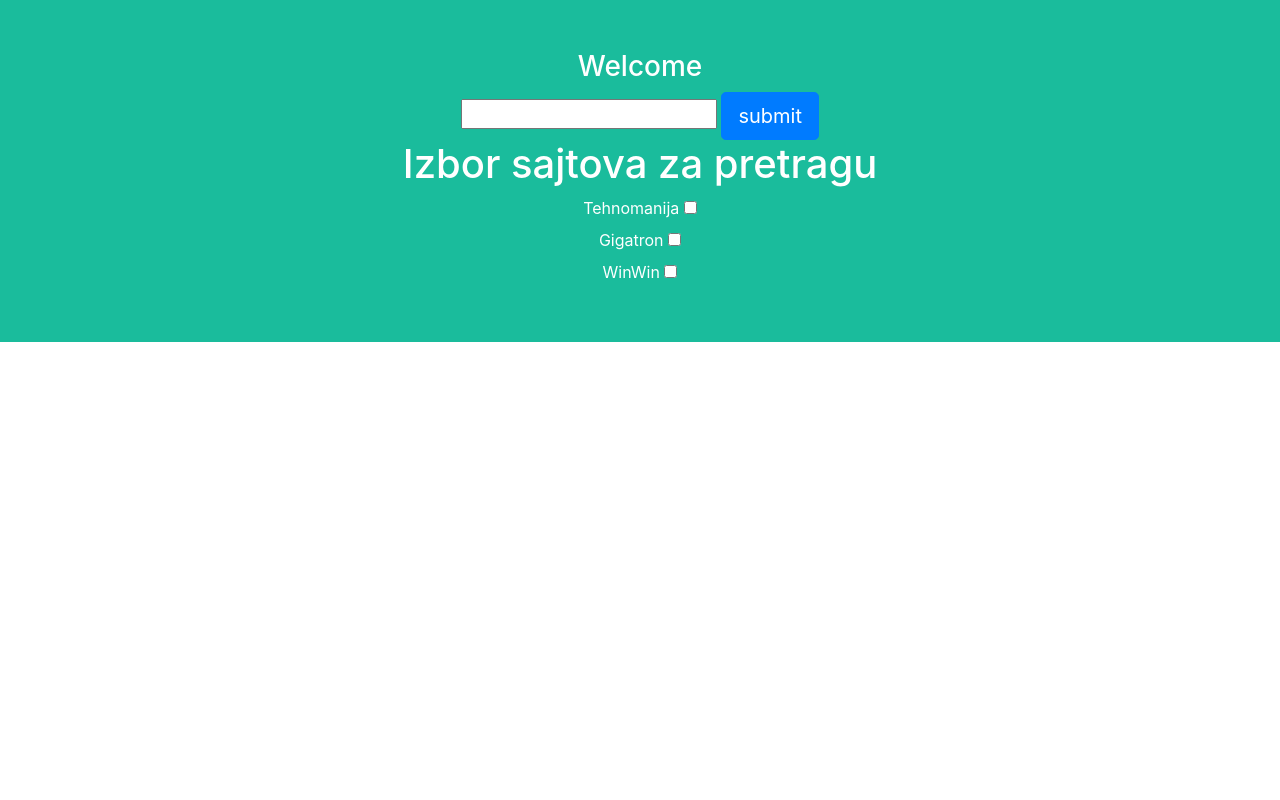
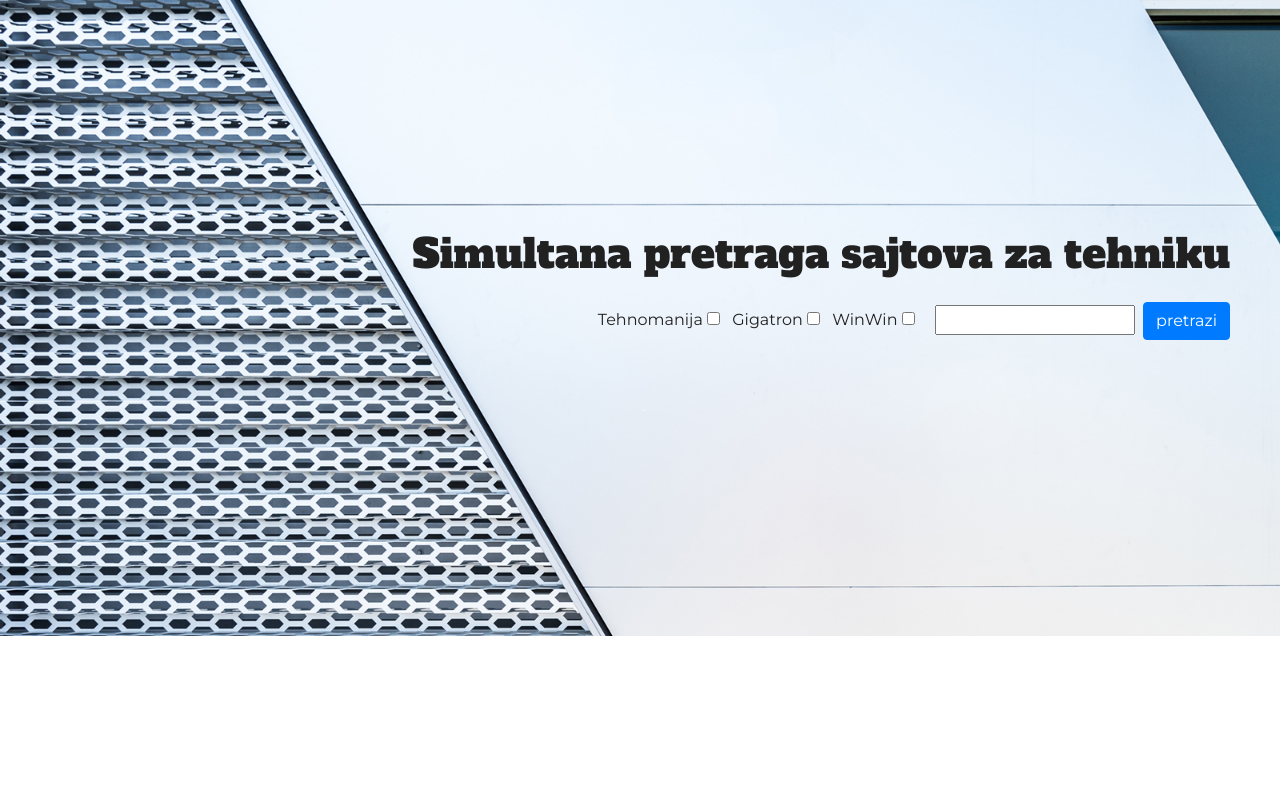
Before and after one commit to andrijaz/Tech-Search, a Flask app: page / in a window 1280 px wide. Run offline with Flask 2, Linux system fonts and the light colour scheme; some libraries are stand-ins or nearby versions.

Commit message:
doradjen izgled za templates

```diff
--- a/templates/welcome.html
+++ b/templates/welcome.html
@@ -4,16 +4,31 @@
 <head>
     <meta charset="UTF-8">
 	<meta name = "viewport" content = "width=device-width, initial-scale = 1">
-    <title>Welcome</title>
+    <title>Pretraga tehnike </title>
+	<link rel="stylesheet" href="https://fonts.googleapis.com/css?family=Alfa+Slab+One|Montserrat">
 	<link href="/static/bootstrap.min.css" rel="stylesheet" media="screen">
 	<script src="http://code.jquery.com/jquery-3.3.1.min.js" integrity="sha256-FgpCb/KJQlLNfOu91ta32o/NMZxltwRo8QtmkMRdAu8=" crossorigin="anonymous"></script>
 
 	<style>
+		body, html {
+			height: 100%;
+		}
+        .container-fluid {
+			position:relative;
+            background: url("static/img/center-bg.png") no-repeat center center;
+            -webkit-background-size: cover;
+            -moz-background-size: cover;
+            -o-background-size: cover;
+            background-size: cover;
+            padding-top: 230px;
+            padding-bottom: 280px;
+			padding-right: 50px;
+            color: #212121;
+			font-family: 'Montserrat', serif;
+	    }
+		.header-1{
+			font-family: 'Alfa Slab One',serif;
 
-	.container-fluid{
-            background-color: #1abc9c;
-            color: #ffffff;
-			padding: 50px 50px 50px 50px;
 		}
 
 
@@ -23,39 +38,38 @@
 
 <body>
 
-<div class = "container-fluid bg-1 text-center">
-    <h3> Welcome</h3>
+<div class = "container-fluid bg-1 text-right">
+    <h1 class = "header-1"> Simultana pretraga sajtova za tehniku </h1>
 
 	<form method="POST">
-		<input name="text">
-		<input type='submit' id='submit' class='btn btn-primary btn-lg' value='submit' onclick="alert_firme()">
-
-		<h1> Izbor sajtova za pretragu</h1>
-			<label class="container">Tehnomanija
+		<span class = "websites">
+		<label class = "mr-2">Tehnomanija
 			{%if 't' in izabrane%}
-  					<input type="checkbox" checked="checked" name="tehnomanija">
+			<input type="checkbox" checked="checked" name="tehnomanija" class = "checkbox">
 			{% else %}
 			<input type="checkbox"  name="tehnomanija">
 			{%endif%}
+		</label>
 
-				<span class="checkmark"></span>
-		</label>
-		<label class="container">Gigatron
+		<label class = "mr-2">Gigatron
 			{%if 'g' in izabrane%}
 			<input type="checkbox" checked="checked" name="gigatron">
 			{% else %}
 			<input type="checkbox"  name="gigatron">
 			{%endif%}
-  			<span class="checkmark"></span>
 		</label>
-		<label class="container">WinWin
+
+		<label class = "mr-3" >WinWin
 			{%if 'w' in izabrane%}
 			<input type="checkbox" checked="checked" name="winwin">
 			{% else %}
 			<input type="checkbox"  name="winwin">
 			{%endif%}
-  			<span class="checkmark"></span>
 		</label>
+		</span>
+		<input name="text" class = "mr-1">
+		<input type='submit' id='submit' class='btn btn-primary mb-3 mt-3' value='pretrazi ' onclick="alert_firme()">
+
 	</form>
 </div>
 <div>
```
Also changed, not shown: templates/index.html (+44 -37 lines), static/img/center-bg.png (added). Lines whose indentation alone changed are shown as unchanged.
